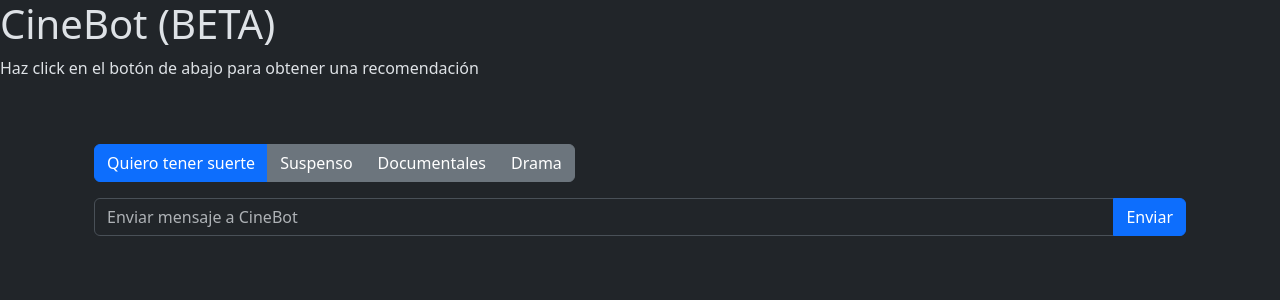
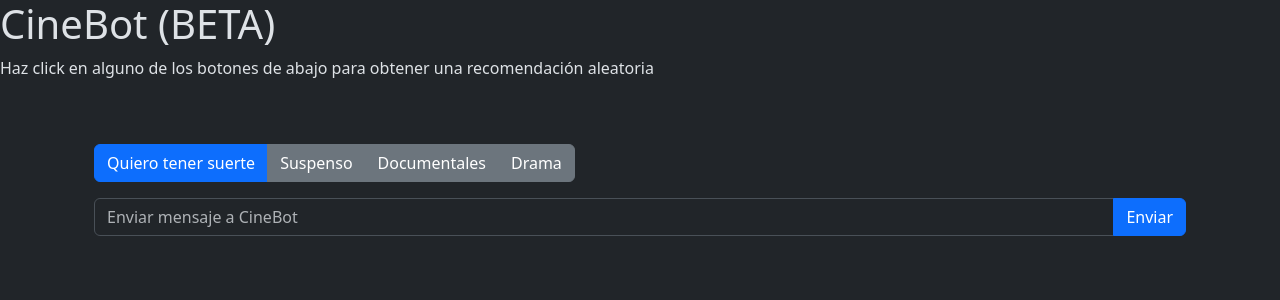
Before and after one commit to crgonzalezf/Tarea1, a Flask app: template templates/chat.html in a window 1280 px wide. Shown: the top 300 px of the page. Run offline with Flask 3, Linux system fonts and the light colour scheme; the template is opened without the code that fills it, so the values that code supplies are empty; parts of the project's set-up code (start-up, migrations or seed data) failed here and were passed over; some libraries are stand-ins or nearby versions.

Commit message:
Update chat.html

```diff
--- a/templates/chat.html
+++ b/templates/chat.html
@@ -6,13 +6,13 @@
 
 {% block content %}
     <h1>CineBot (BETA)</h1>
-    <p>Haz click en el botón de abajo para obtener una recomendación</p>
+    <p>Haz click en alguno de los botones de abajo para obtener una recomendación aleatoria</p>
     <div class="container col-xxl-8 px-4 py-5">
         {% for message in messages %}
             {% if message.author == 'assistant' %}
                 <div class="d-flex flex-row justify-content-start mb-4">
                     <img class="bg-white" src="{{ url_for('static', filename='muby.png') }}" alt="avatar 1" style="width: 45px; height: 100%;">
-                    <div class="p-3 ms-3" style="border-radius: 15px; background-color: rgba(139, 59, 114,.2);">
+                    <div class="p-3 ms-3" style="border-radius: 15px; background-color: rgba(240, 112, 32,.2);">
                         <p class="small mb-0">{{message.content}}</p>
                     </div>
                 </div>
```
